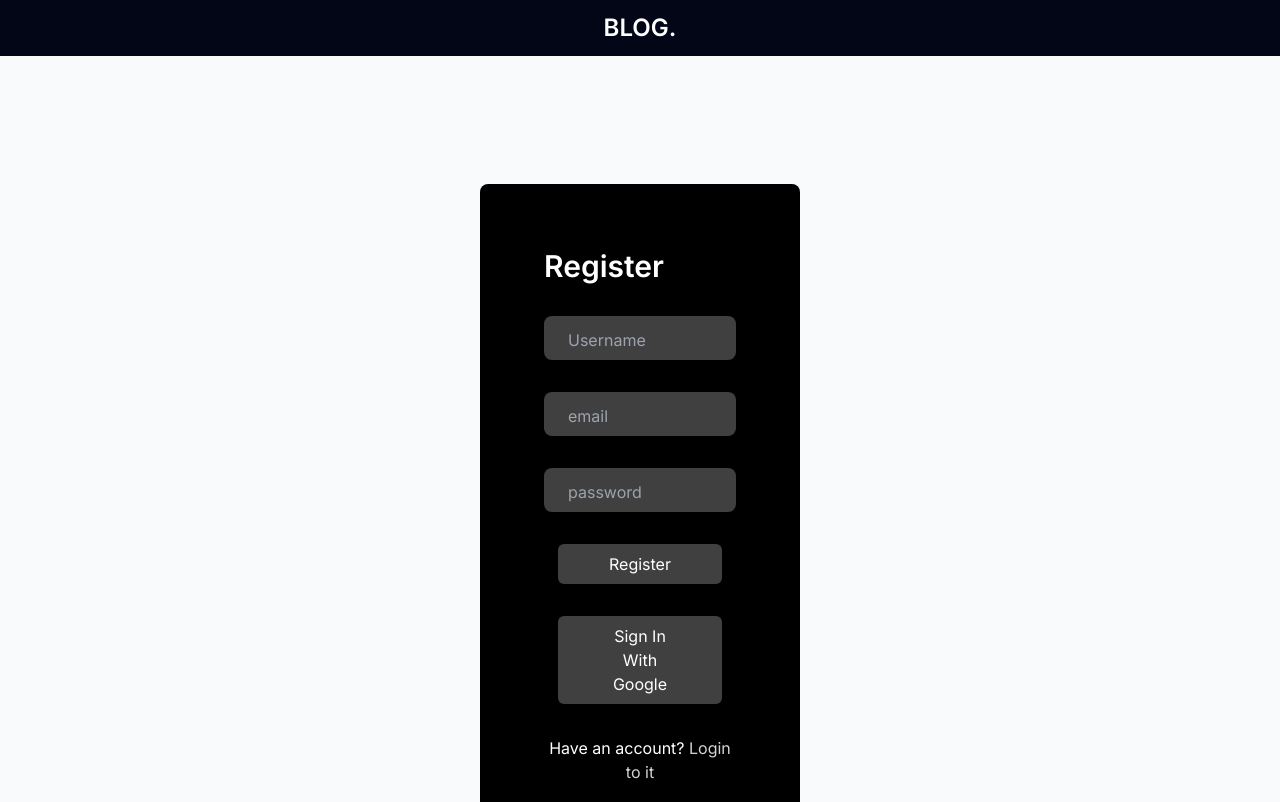
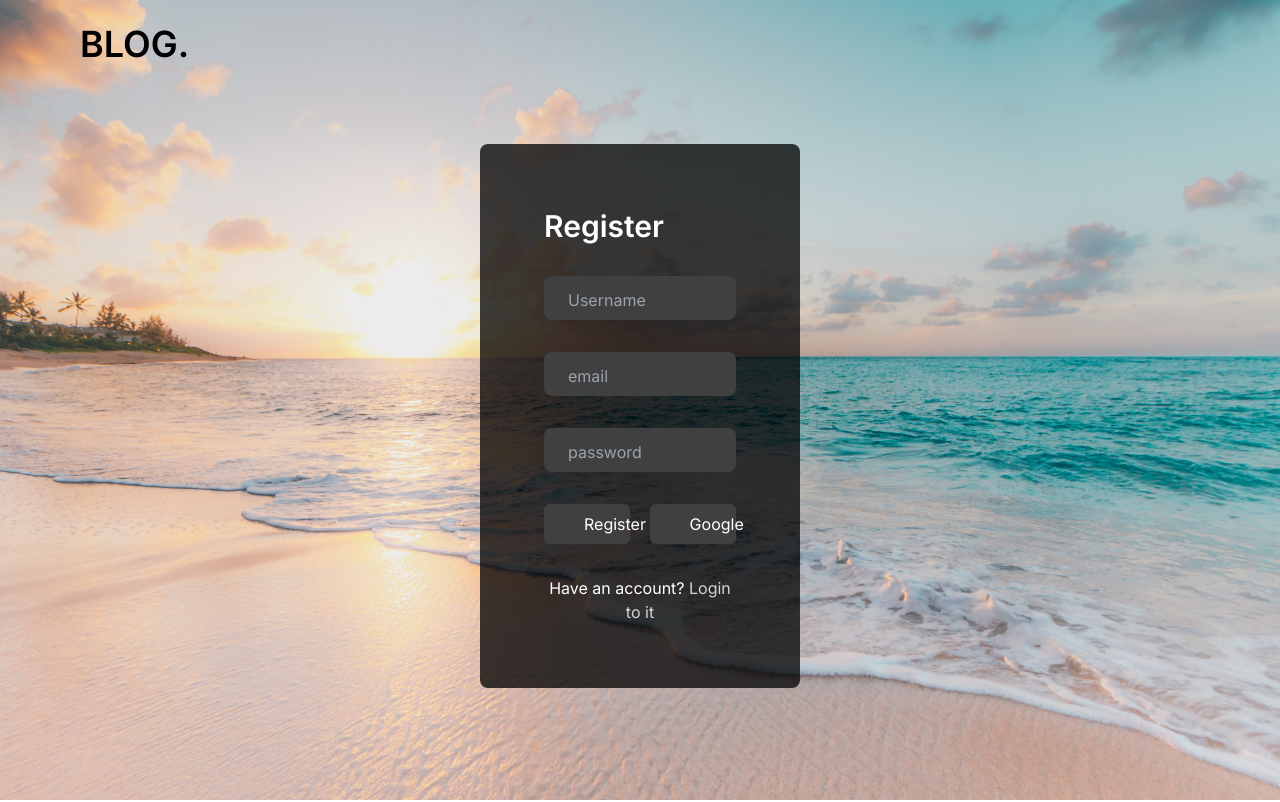
Before and after one commit to Vikram-2004/Blog, a Next.js app: page /register in a window 1280 px wide. Shown: the top 802 px of the page. Built offline with nearby package versions, Linux system fonts and the light colour scheme.

Commit message:
styled auth pages

```diff
--- a/package.json
+++ b/package.json
@@ -17,6 +17,7 @@
     "postcss": "8.4.26",
     "react": "18.2.0",
     "react-dom": "18.2.0",
+    "react-router-dom": "^6.14.1",
     "tailwindcss": "3.3.3"
   }
 }
--- a/src/app/(auth)/login/page.jsx
+++ b/src/app/(auth)/login/page.jsx
@@ -5,16 +5,19 @@ import {
   signInWithEmailAndPassword,
   signInWithPopup,
   signOut,
+  setPersistence,
+  browserLocalPersistence,
 } from "firebase/auth";
 import { addDoc, collection } from "firebase/firestore";
 import { useState } from "react";
 import Link from "next/link";
 import Button from "@/components/button";
-console.log(auth?.currentUser);
+
 const Page = () => {
   const [email, setEmail] = useState("");
   const [password, setPassword] = useState("");
   const [isHidden, setIsHidden] = useState("password");
+  console.log(auth?.currentUser);
 
   const handleHidden = () => {
     setIsHidden((currentValue) => {
@@ -24,33 +27,38 @@ const Page = () => {
   const signIn = async () => {
     try {
       await signInWithEmailAndPassword(auth, email, password);
-      console.log(email, password);
+      localStorage.setItem("isAuth", true);
+      window.location.pathname = "/";
     } catch (err) {
       console.log(err);
     }
   };
   const signInWithGoogle = async () => {
     try {
+      await setPersistence(auth, browserLocalPersistence);
       await signInWithPopup(auth, googleProvider);
-    } catch (ere) {
-      console.error(ere);
+      console.log(auth?.currentUser);
+    } catch (err) {
+      console.error(err);
     }
   };
   const logout = async () => {
     try {
       await signOut(auth);
+      console.log(auth?.currentUser);
     } catch (err) {
       console.error(err);
     }
   };
 
   return (
-    <div className="bg-slate-50 overflow-x-hidden overflow-y-hidden">
-      <nav className="bg-slate-950 h-[7vh] mb-32 flex items-center justify-center">
-        <h1 className="text-2xl text-white font-semibold">BLOG.</h1>
-      </nav>
+    <div className="bg-slate-50 overflow-x-hidden h-screen w-screen bg-[url('/images/beach.jpg')] bg-cover bg-center bg-no-repeat ">
+      <h1 className="text-4xl text-black font-semibold mb-20 ml-20 mt-6">
+        BLOG.
+      </h1>
+
       <div className="flex justify-center pb-[25vh]">
-        <div className=" bg-black lg:w-1/4 rounded-lg px-16 py-16 self-center ">
+        <div className=" bg-black lg:w-1/4 rounded-lg px-16 py-16 self-center bg-opacity-75">
           <h1 className="text-white text-3xl font-semibold mb-8">Sign in</h1>
           <div className="flex flex-col gap-8 rounded-md mb-8">
             <Input
@@ -66,16 +74,17 @@ const Page = () => {
               value={password}
             />
           </div>
-          <div className="flex justify-center">
+          <div className="flex justify-between">
             <Button label="Sign In" onClick={signIn} />
+            <Button label="Google" onClick={signInWithGoogle} />
           </div>
-          <div className="flex justify-center">
-            <Button label="Sign In With Google" onClick={signInWithGoogle} />
-          </div>
-          <p className="text-white text-center">
-            Dont have an account?
-            <Link href="/register" className="text-neutral-300">
-              {"  "}Create an account
+          <p className="text-white text-center ">
+            Dont have an account?{"  "}
+            <Link
+              href="/register"
+              className="text-neutral-300 hover:underline "
+            >
+              Create an account
             </Link>
           </p>
         </div>
--- a/src/app/(auth)/register/page.jsx
+++ b/src/app/(auth)/register/page.jsx
@@ -32,6 +32,7 @@ const Page = () => {
         uid: auth?.currentUser?.uid,
         username: auth?.currentUser?.displayName,
       });
+      window.location.pathname = "/";
     } catch (error) {
       console.log(error);
     }
@@ -45,6 +46,7 @@ const Page = () => {
           uid: auth?.currentUser?.uid,
           username: userName,
         });
+        window.location.pathname = "/";
       } else {
         alert("password musht have more than or equals to 8 characters");
       }
@@ -60,12 +62,13 @@ const Page = () => {
     }
   };
   return (
-    <div className="bg-slate-50 overflow-x-hidden overflow-y-hidden">
-      <nav className="bg-slate-950 h-[7vh] mb-32 flex items-center justify-center">
-        <h1 className="text-2xl text-white font-semibold">BLOG.</h1>
-      </nav>
+    <div className="bg-slate-50 overflow-x-hidden overflow-y-hidden h-screen w-screen bg-[url('/images/beach.jpg')] bg-cover bg-center bg-no-repeat ">
+      <h1 className="text-4xl text-black font-semibold mb-20 ml-20 mt-6">
+        BLOG.
+      </h1>
+
       <div className="flex justify-center pb-[25vh]">
-        <div className=" bg-black md:w-2/4 lg:w-1/4 rounded-lg px-16 py-16 self-center w-full">
+        <div className=" bg-black md:w-2/4 lg:w-1/4 rounded-lg px-16 py-16 self-center w-full bg-opacity-75">
           <h1 className="text-white text-3xl font-semibold mb-8">Register</h1>
           <div className="flex flex-col gap-8 rounded-md mb-8">
             <Input
@@ -87,16 +90,15 @@ const Page = () => {
               value={password}
             />
           </div>
-          <div className="flex justify-center">
+          <div className="flex justify-between">
             <Button label="Register" onClick={signIn} />
+            <Button label="Google" onClick={signInGoogle} />
           </div>
-          <div className="flex justify-center">
-            <Button label="Sign In With Google" onClick={signInGoogle} />
-          </div>
-          <p className="text-white text-center">
-            Have an account?
-            <Link href="/login" className="text-neutral-300">
-              {"  "}Login to it
+
+          <p className="text-white text-center ">
+            Have an account?{"  "}
+            <Link href="/login" className="text-neutral-300 hover:underline ">
+              Login to it
             </Link>
           </p>
         </div>
--- a/src/app/page.jsx
+++ b/src/app/page.jsx
@@ -1,3 +1,7 @@
+"use client";
+import { auth } from "@/config/firebase";
+
 export default function Home() {
-  return <p>hello</p>;
+  console.log(auth?.currentUser?.displayName);
+  return <div>hello {auth?.currentUser?.displayName}</div>;
 }
--- /dev/null
+++ b/src/components/Navbar.jsx
@@ -0,0 +1,4 @@
+const Navbar = () => {
+  return <div>Navbar</div>;
+};
+export default Navbar;
--- a/src/components/button.jsx
+++ b/src/components/button.jsx
@@ -10,9 +10,11 @@ const Button = ({ label, onClick }) => {
     mb-8
     hover:text-neutral-300
     hover:bg-black
-
      z-10
-     w-[85%]
+     w-[45%]
+     hover:outline
+     hover:outline-1
+     hover:outline-white
     "
       onClick={onClick}
     >
```
Also changed, not shown: public/images/beach.jpg (added), 1 other file (tests, documents, lock files or other folders).
